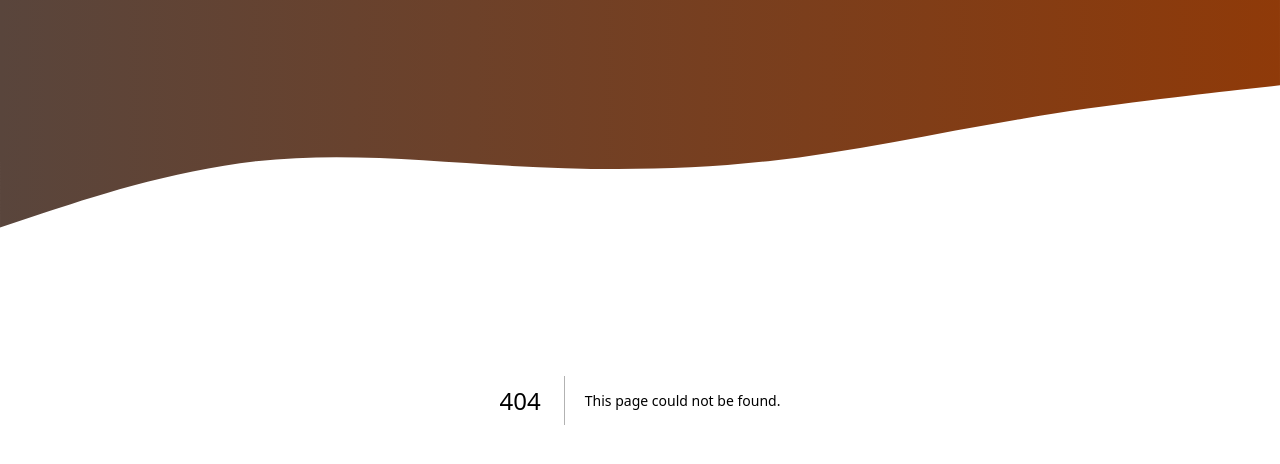
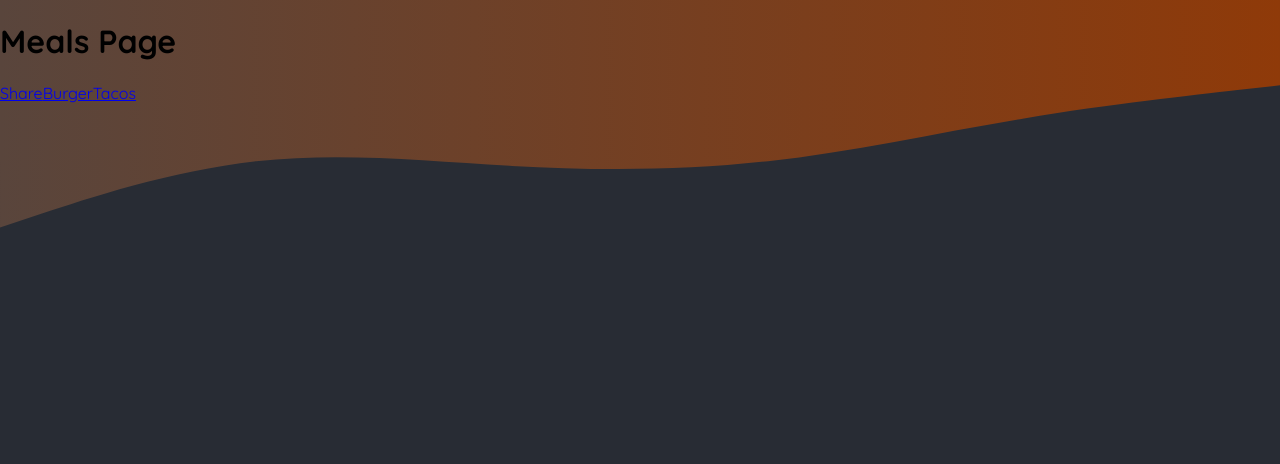
Before and after one commit to Luchohak/foodies-nextjs, a Next.js app: page /meals in a window 1280 px wide. Before the commit this address had no page. Shown: the top 464 px of the page. Built offline with nearby package versions, Linux system fonts and the light colour scheme.

Commit message:
Create initial routes and meal dynamic route

```diff
--- /dev/null
+++ b/app/meals/page.js
@@ -0,0 +1,12 @@
+import Link from "next/link";
+
+export default function MealsPage() {
+  return (
+    <main>
+      <h1>Meals Page</h1>
+      <Link href="/meals/share">Share</Link>
+      <Link href="/meals/meal-1">Burger</Link>
+      <Link href="/meals/meal-2">Tacos</Link>
+    </main>
+  );
+}
--- a/app/page.js
+++ b/app/page.js
@@ -1,9 +1,13 @@
+import Link from "next/link";
+
 export default function Home() {
   return (
     <main>
       <h1 style={{ color: 'white', textAlign: 'center' }}>
         Time to get started!
       </h1>
+      <Link href="/meals">Meals</Link>
+      <Link href="/community">Community</Link>
     </main>
   );
 }
```
Also changed, not shown: app/community/page.js (added, +7 -0 lines), app/meals/[mealId]/page.js (added, +8 -0 lines), app/meals/share/page.js (added, +7 -0 lines), 1 other file (tests, documents, lock files or other folders).
